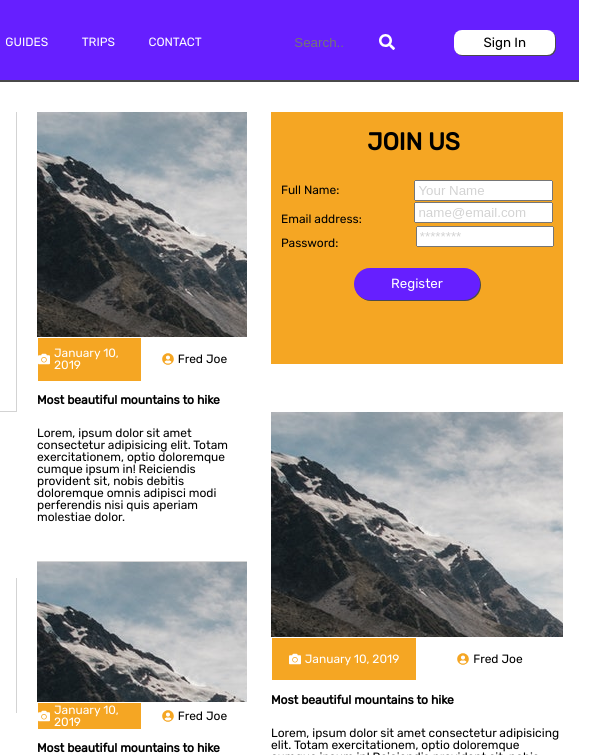
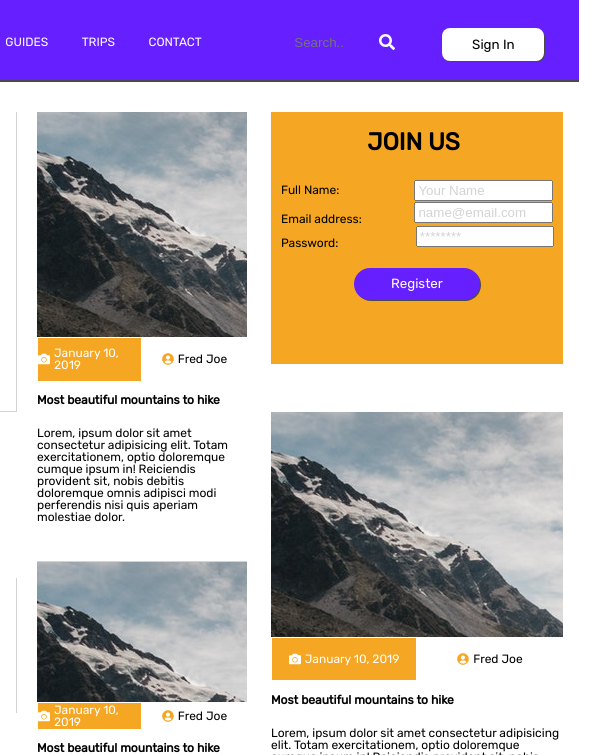
Before and after one commit to lsbw-guidr/Landing-Page-Will-S, a plain HTML site: page index.html in a window 1280 px wide. Shown: the top 755 px of the page, 573-1183 px from the left. Drawn offline with Linux system fonts and the light colour scheme.

Commit message:
react login works

```diff
--- a/Components/Buttons/buttons.less
+++ b/Components/Buttons/buttons.less
@@ -1,15 +1,18 @@
+
+
 .login {
-    margin: 20% 16%;
+    margin: 19% 8%;
     background-color: white;
     border-radius: 8px;
-    color: @guidr-black;
+    color: #000000;
     box-shadow: 1px 1px #4A4A4A;
     border: 0;
     font-family: Rubik;
     cursor: pointer;
+    padding: 6% 20%;
 
     @media (max-width: 500px) {
-        padding: 6%;
+        padding: 6% 23%;
     }
 }
 
--- a/Components/Menu/menu.js
+++ b/Components/Menu/menu.js
@@ -2,6 +2,6 @@ const toggleMenu = () => {
     menu.classList.toggle('menu--open');
   }
 
-  const menu = document.querySelector('.menu');
-  const menuButton = document.querySelector('.menu-button');
-  menuButton.addEventListener('click', () => toggleMenu());
+const menu = document.querySelector('.menu');
+const menuButton = document.querySelector('.menu-button');
+menuButton.addEventListener('click', () => toggleMenu());
--- a/index.html
+++ b/index.html
@@ -42,7 +42,8 @@
         </nav>
         <input class="search-bar" type="text" placeholder="Search..">
         <i class="fa fa-search"></i>
-        <button class="login">Sign In</button>
+        <a href="https://guidr-react-dan.netlify.com/login" class="reactLogin">
+        <button class="login">Sign In</button></a>
     </header>
     <section class="card-content">
       <footer class="footer">
```
Also changed, not shown: CSS/index.css.
